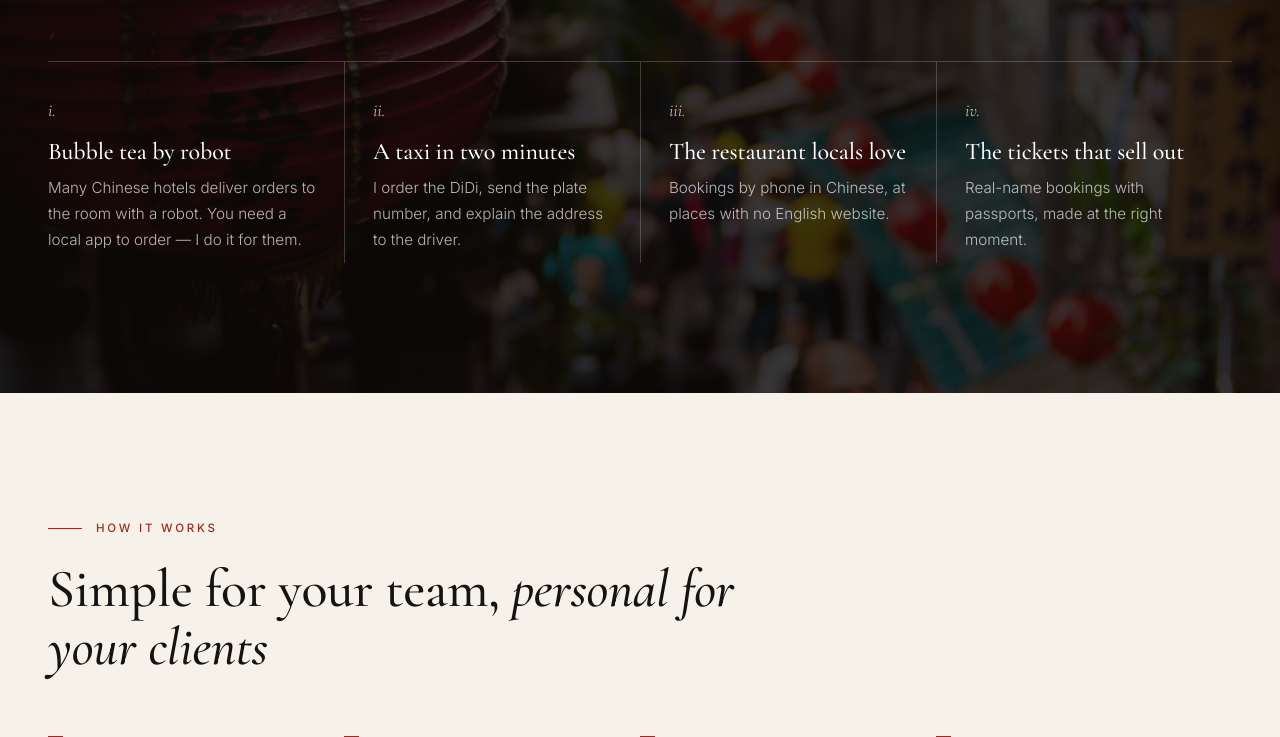
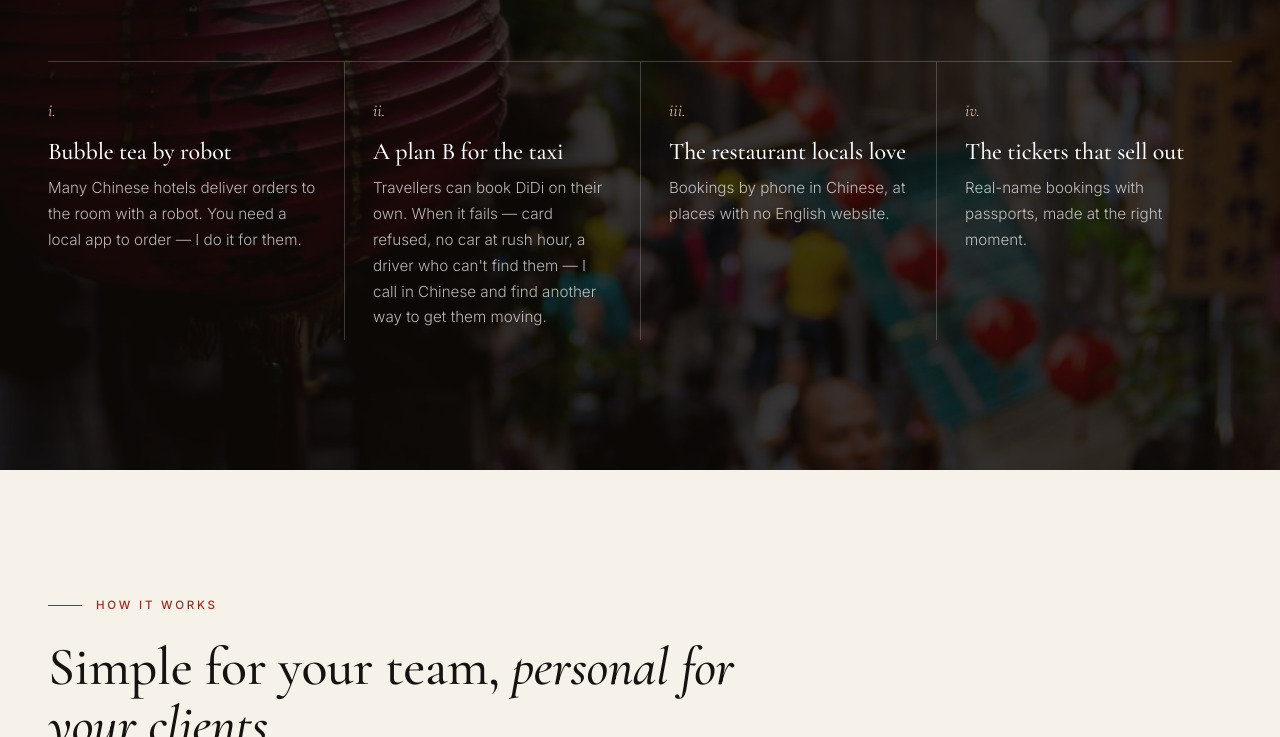
Before and after one commit to NicolasBcg/grace-china-travel, a plain HTML site: page index.html in a window 1280 px wide. Shown: the part 5651-6388 px from the top of the page. Drawn offline with nearby package versions, Linux system fonts and the light colour scheme.

Commit message:
Website: contact email + DiDi wording; gitignore for local secrets
Co-Authored-By: Claude Opus 5.5 <noreply@anthropic.com>

```diff
--- a/index.html
+++ b/index.html
@@ -351,7 +351,7 @@
           <span class="n">III</span>
           <div><h3>On-trip support <span class="tag">Option</span></h3>
           <p>Your travellers can reach me on WhatsApp or WeChat from 8 am to 10 pm China time, emergencies included.</p>
-          <ul><li>I call hotels, drivers, stations and sites in Chinese</li><li>I order taxis (DiDi) and train tickets for them</li><li>I re-plan when something changes</li></ul></div>
+          <ul><li>I call hotels, drivers, stations and sites in Chinese</li><li>I find a solution when DiDi doesn't work, and book train tickets</li><li>I re-plan when something changes</li></ul></div>
         </div>
         <div class="svc">
           <span class="n">IV</span>
@@ -397,7 +397,7 @@
       </div>
       <div class="local-grid reveal">
         <div class="local-item"><span class="n">i.</span><h3>Bubble tea by robot</h3><p>Many Chinese hotels deliver orders to the room with a robot. You need a local app to order — I do it for them.</p></div>
-        <div class="local-item"><span class="n">ii.</span><h3>A taxi in two minutes</h3><p>I order the DiDi, send the plate number, and explain the address to the driver.</p></div>
+        <div class="local-item"><span class="n">ii.</span><h3>A plan B for the taxi</h3><p>Travellers can book DiDi on their own. When it fails — card refused, no car at rush hour, a driver who can't find them — I call in Chinese and find another way to get them moving.</p></div>
         <div class="local-item"><span class="n">iii.</span><h3>The restaurant locals love</h3><p>Bookings by phone in Chinese, at places with no English website.</p></div>
         <div class="local-item"><span class="n">iv.</span><h3>The tickets that sell out</h3><p>Real-name bookings with passports, made at the right moment.</p></div>
       </div>
@@ -547,7 +547,7 @@
      ============================================================ */
   const CONFIG = {
     bookingUrl: "",
-    email: "",
+    email: "gracefeng0524@gmail.com",
     showTestimonials: false
   };
 
```
